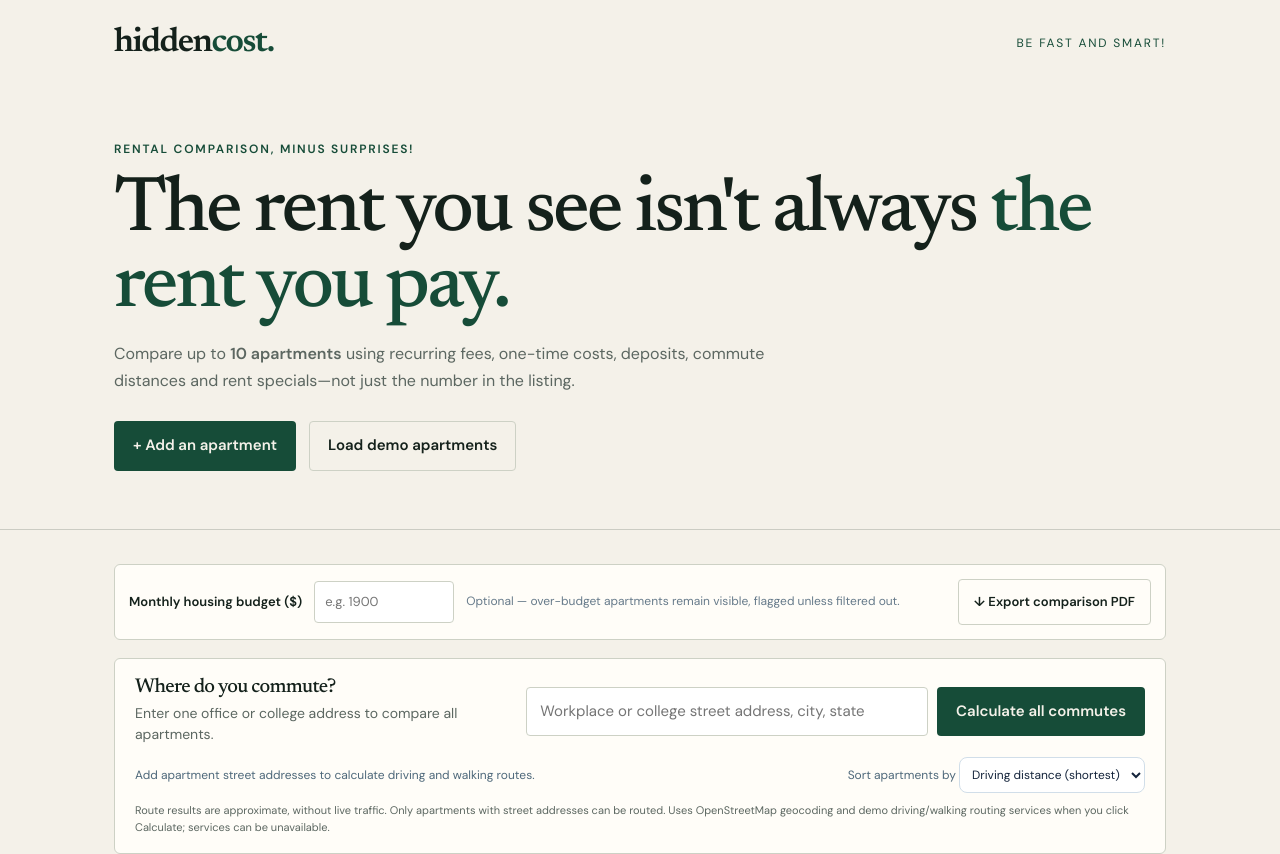
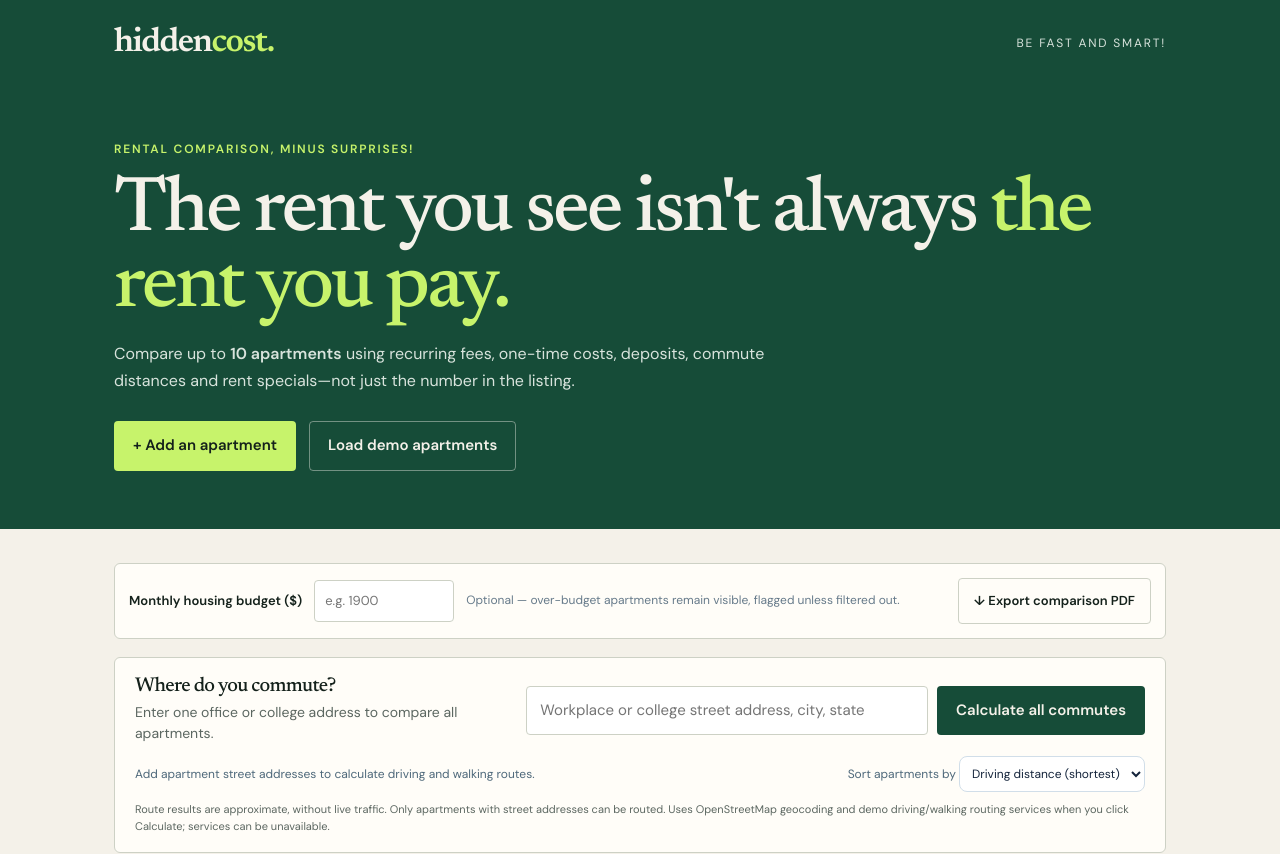
Before and after one commit to ishasingh2893/HiddenCost, a plain HTML site: page templates/index.html in a window 1280 px wide. Shown: the top 854 px of the page. Drawn offline with Linux system fonts and the light colour scheme; a script that the page names is missing.

Commit message:
Use portfolio green and light text in blue panels

```diff
--- a/static/theme.css
+++ b/static/theme.css
@@ -20,4 +20,18 @@ h1,h2,h3{font-family:"Newsreader",serif!important;font-weight:500!important;line
 .insight-grid{border-top:1px solid rgba(20,33,27,.18)!important}.insight-card{background:transparent!important;border-right:1px solid rgba(20,33,27,.18)!important}.insight-card.featured{background:#e8e9df!important;border:1px solid #cdd1c5!important}.insight-kicker{color:#164c38!important}.insight-name{font-family:'Newsreader',Georgia,serif!important}.insight-value{color:#164c38!important;font-family:'Newsreader',Georgia,serif!important}
 .takeaway,.fee-insight,.highlight-warning,.note{border:1px solid #cdd1c5!important;border-left:3px solid #164c38!important;border-radius:4px!important;background:#e8e9df!important;color:#14211b!important}.fee-insight{background:#eef0e5!important}
 .compare-table th,.compare-table td{border-bottom:1px solid rgba(20,33,27,.12)!important}.compare-table tr.emph,.compare-table td.best-cell,.compare-table td.commute-best{background:#e8e9df!important;color:#164c38!important}.compare-table th.budget-head-ok{background:#e4ebd5!important;box-shadow:inset 0 3px #164c38!important}.compare-table th.budget-head-over{background:#f7e6de!important;box-shadow:inset 0 3px #a64e32!important}.link{color:#164c38!important}.danger{color:#a64e32!important}.modal{border-radius:6px!important}.modal-head,.modal-actions{border-color:#cdd1c5!important}.footer,.method{border-top:1px solid rgba(20,33,27,.18)!important;color:#5c6761!important}.compact-apt{background:#fffdf8!important;border:1px solid #cdd1c5!important;border-radius:6px!important}.within-budget{border-left:4px solid #164c38!important}.over-budget{border-left:4px solid #a64e32!important}
+.top{background:#164c38!important;color:#f4f1e9!important;border-bottom:0!important}
+.top .logo{color:#f4f1e9!important}
+.top .logo span{color:#c7f36b!important}
+.top .nav-right{color:#d8e3dc!important}
+.top .eyebrow{color:#c7f36b!important}
+.top .hero h1{color:#f4f1e9!important}
+.top .hero h1 em{color:#c7f36b!important}
+.top .hero p{color:#d8e3dc!important}
+.top .cta{background:#c7f36b!important;color:#14211b!important}
+.top .ghost{background:transparent!important;border-color:rgba(244,241,233,.42)!important;color:#f4f1e9!important}
+.top .ghost:hover{background:rgba(244,241,233,.1)!important}
+.compact-add{background:#164c38!important;border:1px solid #164c38!important;color:#f4f1e9!important}
+.compact-add span{color:#d8e3dc!important}
+.compact-add:hover{background:#205c43!important}
 @media(max-width:800px){.nav{height:72px}.hero{padding:52px 0 58px!important}.hero h1{font-size:clamp(3.1rem,13vw,5.2rem)!important}.insight-grid{grid-template-columns:1fr!important}.insight-card{border-right:0!important;border-bottom:1px solid var(--line)!important}.insight-card:first-child{padding-left:22px!important}.panel{padding:20px!important}}
```
